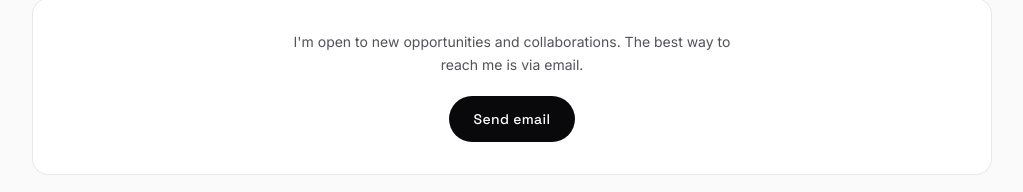
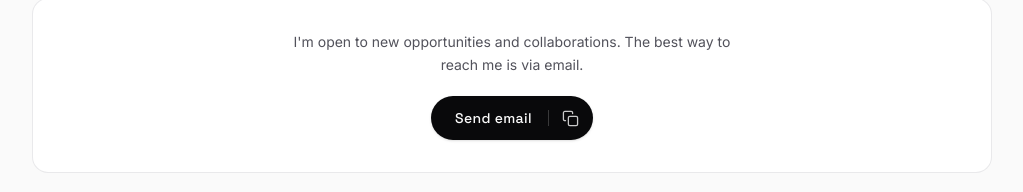
Before and after one commit to shivamkumarlogs/Portfolio, a React (Vite) app: page / in a window 1280 px wide. Shown: the part 3684-3876 px from the top of the page, without its empty margins (128-1151 px from the left). Built offline with nearby package versions, Linux system fonts and the light colour scheme; no server answers.

Commit message:
feat: add interactive email copy button to contact section
- Export EMAIL constant from siteContent for a single source of truth
- Add 'copy' and 'check' icons to Icon component
- Implement split pill CTA with clipboard copy and feedback micro-interaction

```diff
--- a/src/components/Icon.jsx
+++ b/src/components/Icon.jsx
@@ -164,6 +164,33 @@ export function Icon({ name, size = 18, className = "" }) {
           strokeLinejoin="round"
         >
           <path d="m21.44 11.05-9.19 9.19a6 6 0 0 1-8.49-8.49l8.57-8.57A4 4 0 1 1 18 8.84l-8.59 8.57a2 2 0 0 1-2.83-2.83l8.49-8.48" />
+        </svg>
+      );
+
+    case "copy":
+      return (
+        <svg
+          {...props}
+          stroke="currentColor"
+          strokeWidth="1.8"
+          strokeLinecap="round"
+          strokeLinejoin="round"
+        >
+          <rect x="9" y="9" width="13" height="13" rx="2" ry="2" />
+          <path d="M5 15H4a2 2 0 0 1-2-2V4a2 2 0 0 1 2-2h9a2 2 0 0 1 2 2v1" />
+        </svg>
+      );
+
+    case "check":
+      return (
+        <svg
+          {...props}
+          stroke="currentColor"
+          strokeWidth="2.2"
+          strokeLinecap="round"
+          strokeLinejoin="round"
+        >
+          <polyline points="20 6 9 17 4 12" />
         </svg>
       );
 
--- a/src/data/siteContent.js
+++ b/src/data/siteContent.js
@@ -26,7 +26,9 @@ export const techStack = [
   { name: "Postman", category: "platform" },
 ];
 
+export const EMAIL = "shivamkumar.byte@gmail.com";
 export const GITHUB_USERNAME = "shivamkumartech";
+
 export const GITHUB_URL = `https://github.com/${GITHUB_USERNAME}`;
 
 export const socialLinks = [
@@ -38,7 +40,7 @@ export const socialLinks = [
 
   {
     label: "Email",
-    href: "mailto:shivamkumar.byte@gmail.com",
+    href: `https://mail.google.com/mail/?view=cm&fs=1&to=${EMAIL}`,
     icon: "email",
   },
 
--- a/src/sections/ContactSection.jsx
+++ b/src/sections/ContactSection.jsx
@@ -1,6 +1,35 @@
-import { Button } from "../components/Button";
+import { useState, useRef, useEffect } from "react";
+import { Icon } from "../components/Icon";
+import { EMAIL } from "../data/siteContent";
 
 export function ContactSection() {
+  const [copied, setCopied] = useState(false);
+  const timeoutRef = useRef(null);
+
+  const handleCopy = async () => {
+    try {
+      await navigator.clipboard.writeText(EMAIL);
+      setCopied(true);
+      if (timeoutRef.current) clearTimeout(timeoutRef.current);
+      timeoutRef.current = setTimeout(() => setCopied(false), 2000);
+    } catch {
+      const textarea = document.createElement("textarea");
+      textarea.value = EMAIL;
+      document.body.appendChild(textarea);
+      textarea.select();
+      document.execCommand("copy");
+      document.body.removeChild(textarea);
+      setCopied(true);
+      if (timeoutRef.current) clearTimeout(timeoutRef.current);
+      timeoutRef.current = setTimeout(() => setCopied(false), 2000);
+    }
+  };
+
+  useEffect(() => {
+    return () => {
+      if (timeoutRef.current) clearTimeout(timeoutRef.current);
+    };
+  }, []);
 
   return (
     <section id="contact" className="relative">
@@ -20,19 +49,48 @@ export function ContactSection() {
                 pointer-events-none absolute inset-x-0 top-0 h-px
                 bg-linear-to-r from-transparent via-(--card-highlight) to-transparent
               "
-            />{" "}
+            />
             <p className="text-sm leading-relaxed text-(--text-secondary) max-w-md mx-auto mb-5">
               I'm open to new opportunities and collaborations. The best way to
               reach me is via email.
             </p>
-            <Button
-              variant="primary"
-              href="mailto:shivamkumar.byte@gmail.com"
-              className="w-full sm:w-auto"
-            >
-              {" "}
-              Send email
-            </Button>
+            <div className="flex items-center justify-center">
+              <div className="inline-flex items-center rounded-full bg-(--accent) text-(--accent-fg) shadow-sm transition-all duration-200 hover:-translate-y-0.5">
+                <a
+                  href={`https://mail.google.com/mail/?view=cm&fs=1&to=${EMAIL}`}
+                  target="_blank"
+                  rel="noopener noreferrer"
+                  className="inline-flex items-center justify-center pl-6 pr-4 py-3 font-display text-sm font-medium tracking-wide transition-opacity hover:opacity-90"
+                >
+                  Send email
+                </a>
+                <span
+                  className="h-4 w-px bg-(--accent-fg)/20"
+                  aria-hidden="true"
+                />
+                <button
+                  type="button"
+                  onClick={handleCopy}
+                  aria-label="Copy email address"
+                  title={copied ? "Copied!" : "Copy email address"}
+                  className="flex h-11 w-11 items-center justify-center rounded-r-full text-(--accent-fg)/80 hover:text-(--accent-fg) hover:bg-(--accent-fg)/10 active:scale-90 transition-all cursor-pointer"
+                >
+                  {copied ? (
+                    <Icon
+                      name="check"
+                      size={17}
+                      className="text-emerald-400 dark:text-emerald-300"
+                    />
+                  ) : (
+                    <Icon
+                      name="copy"
+                      size={17}
+                      className="transition-transform duration-200 hover:scale-110"
+                    />
+                  )}
+                </button>
+              </div>
+            </div>
           </div>
         </div>
       </div>
```
